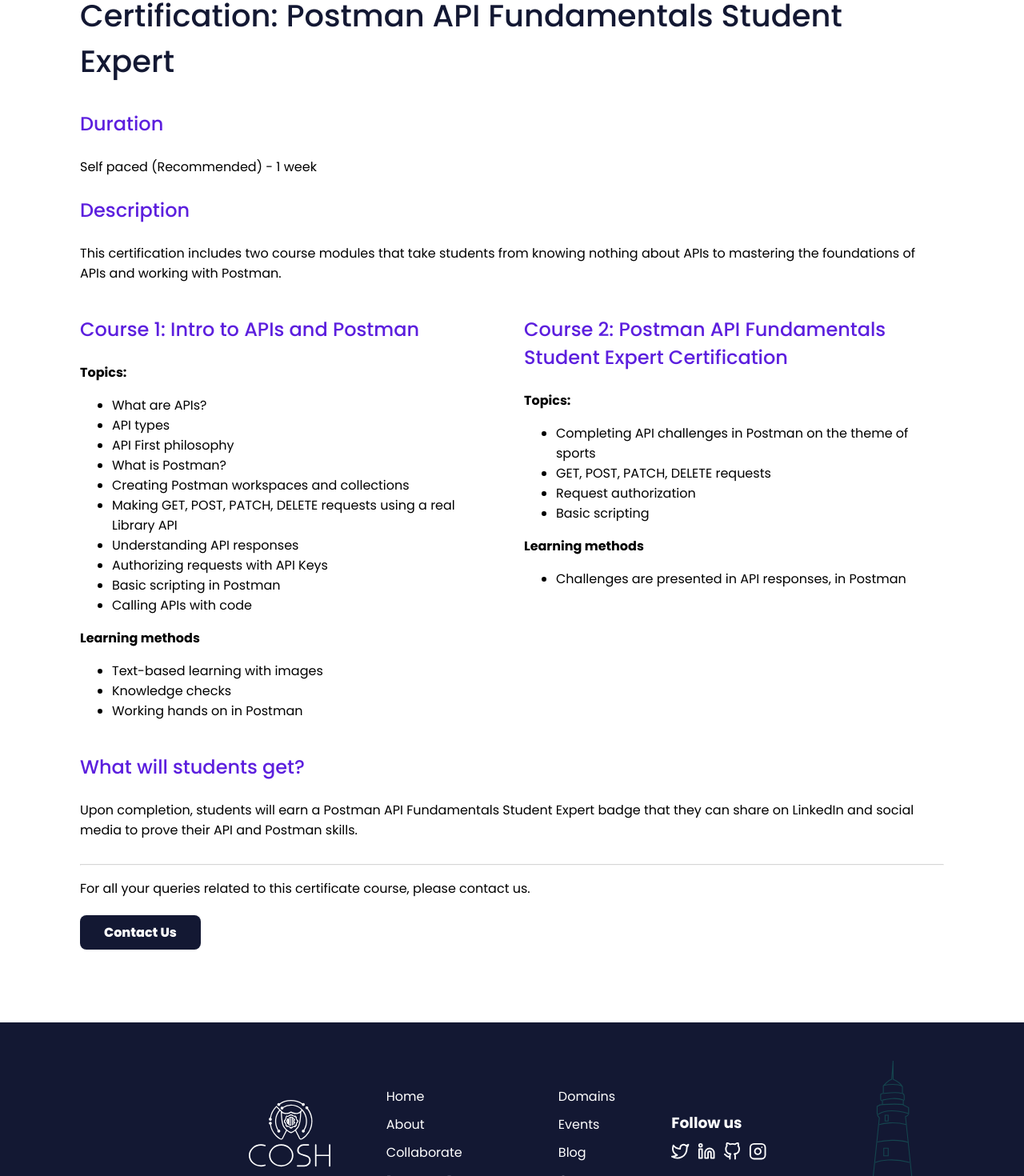
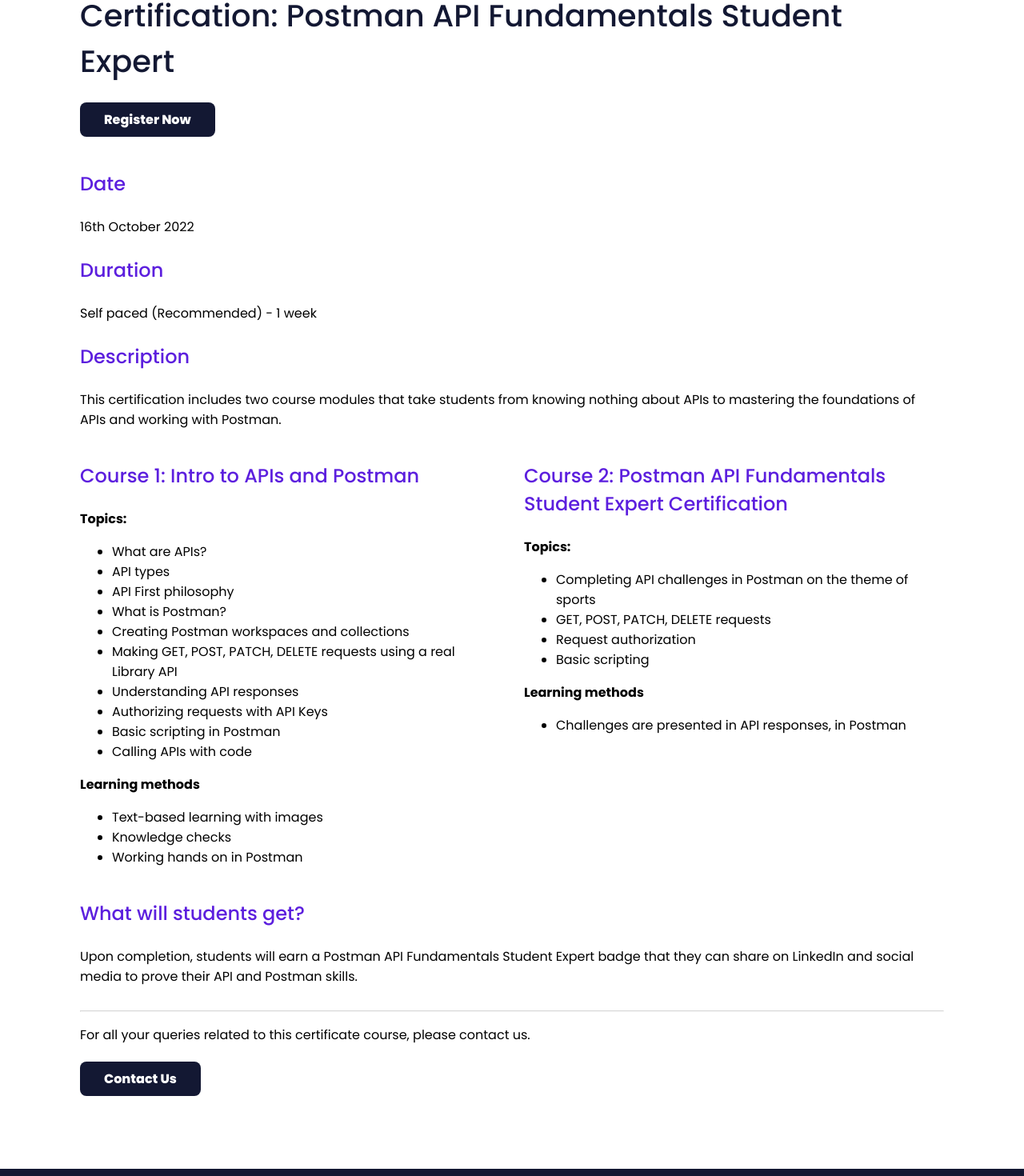
Before and after one commit to COSH-NITK/cosh-website, a React (Create React App) app: page /postman-classroom-program in a window 1280 px wide. Shown: the part 680-2150 px from the top of the page at 80% size. Built offline with nearby package versions, Linux system fonts and the light colour scheme.

Commit message:
⚡ Added postman register link

```diff
--- a/src/Pages/Postman/Postman.jsx
+++ b/src/Pages/Postman/Postman.jsx
@@ -29,15 +29,14 @@
             </div>
         </div>
         <div className="postmanSection3">
-            {/* <h2>About</h2>
-            <p>Application Programming Interface (API) is a software-to-software interface that enables two applications to exchange data with each other. In a world increasingly dominated by digital, APIs are an integral part of our daily lives. They are a part of almost everything we do on the Internet. Each time we use an application like Instagram, send an instant message or check the latest news on our phones, we're using an API!</p>
-            <p>APIs allow the line of business users and IT to leverage software and applications to increase productivity and improve the bottom line. From social collaboration tools to more innovative approaches to customer outreach, taking advantage of APIs can prove dividends within the enterprise.</p>
-            <p>To promote API Literacy and API-First Principles amongst the students of NITK Surathkal, Postman, a startup turned Unicorn (and a Pioneer in API Industry), is offering a Certification Course on “API-based Programming”. The first round of the course offering will start in August 2022. The mode of the course will be online with live lectures and tutorials for all the modules, and will be free of cost! It will give an opportunity to all the students at NITK Surathkal to delve into API-based literacy, which is currently being offered to leading institutions globally!</p>
-
-            <hr /> */}
 
             {/* <h2>Details of the Certificate Course</h2> */}
             <h2>Certification: Postman API Fundamentals Student Expert</h2>
+
+            <a href="https://forms.gle/pUNLzCXjmnu54nGJA" target="_blank" className="button-dark">Register Now</a>
+
+            <h3 style={{marginTop: '50px'}}>Date</h3>
+            <p>16th October 2022</p>
 
             <h3>Duration</h3>
             <p>Self paced (Recommended) - 1 week</p>
@@ -83,93 +82,17 @@
                 </div>
             </div>
 
-            {/* <h3>Course Features</h3>
-            <ul>
-                <li>Each module shall have 1-2 hours of lecture delivery, followed by an assignment</li>
-                <li>Tutorials hours for each module where students will get assistance to solve the assignments</li>
-                <li>Office hours for Postman for assistance in the completion of assignments</li>
-                <li>Self-paced with a recommended time of  4 weeks to complete</li>
-                <li>Free of cost for all the students of NITK Surathkal</li>
-                <li>No Pre-requisites</li>
-                <li>Open to students from all disciplines and batches</li>
-            </ul> */}
-
             <h3>What will students get?</h3>
+            <p>
             Upon completion, students will earn a Postman API Fundamentals Student Expert badge that they can share on LinkedIn and social media to prove their API and Postman skills.
-            {/* <ul>
-                <li>Postman Student Expert Badge (on completion of additional student expert module)</li>
-                <li>Certificate of Course Completion (Printable Soft Copy only)</li>
-                <li>Opportunity to learn API-based programming that is currently being offered to leading institutions globally!</li>
-            </ul> */}
-
-            {/* <h3>Mode of Delivery</h3>
-            Live lectures and tutorial sessions for every module. */}
-
-            {/* <hr />
-
-            <h2>Dates and Registration</h2>
-            Course Start Date: 25 January 2022
+            </p>
 
             <hr />
-
-            <h2>Schedule of live Sessions</h2>
-            <h3>Live Lecture Sessions:</h3>
-            <h3>Live Tutorial Sessions:</h3>
-
-            <strong>NOTE: Recordings of all the lecture and tutorial sessions shall be made available on this page, post-completion.</strong>
-
-            <hr />
-
-            <h2>Some Additional Resources</h2>
-            <p>Some additional resources to learn the basics of JavaScript and HTML can be found on the following link:</p>
-            <a href="https://github.com/bitsacm/Slack-Stock-DAG/blob/master/frontend.md">https://github.com/bitsacm/Slack-Stock-DAG/blob/master/frontend.md</a>
-            <p>Students are advised to go through the resources related to the basics of JavaScript and HTML (just the basics) before the lecture session of API 103. It will help you in comprehending the content better.</p>
-
-            <hr /> */}
-
-            <hr />
-
-            {/* <h2>Course Logistics</h2>
-            <ul>
-                <li>Students can complete all three modules of the course with the help of live lectures and tutorial sessions that shall be conducted for each module. The recordings of the live sessions will be made available to all the registered students.</li>
-                <li>Students can also take the help of the video recordings (created by Postman) that are associated with each module over the Postman platform.</li>
-                <li>There will be online doubt clearing sessions (office hours) for each of the modules by the Postman team whose details will be shared with the registered students via email.</li>
-                <li>Students who finish by the deadline shall be awarded the Certificate of Completion. The certificate shall be a printable PDF copy.</li>
-                <li>After finishing all three modules of the course, students can register for the student expert program and claim their Student Expert Badge. The details are given below.</li>
-            </ul>
-
-            <hr /> */}
-
-            {/* <h2>Student Expert Badge</h2>
-            <ul>
-                <li>Students who complete all three modules of the API course can register for the student expert program. They can complete this additional student expert module and claim their Student Expert Badge.</li>
-                <li>The badge is a digital badge and will be shared with you via email. This badge can be displayed over social media platforms, such as LinkedIn.</li>
-            </ul>
-
-            <hr /> */}
 
             {/* <h2>Contact Us</h2> */}
             <p className="contactCaption">For all your queries related to this certificate course, please contact us.</p>
             <Link to="/contact" className="button-dark">Contact Us</Link>
 
-            {/* <hr />
-
-            <h2>Team</h2>
-            <ul>
-                <li>Dr. Jagat Sesh Challa</li>
-                <li>Dr. Jagat Sesh Challa</li>
-                <li>Dr. Jagat Sesh Challa</li>
-            </ul>
-
-            <hr />
-
-            <h2>Volunteers and Teaching Assistants</h2>
-            <ul>
-                <li>Abhirath Anupam Joshi - Student Coordinator (f20191136@pilani.bits-pilani.ac.in)</li>
-                <li>Ishpreet Singh Sood (f20200651@pilani.bits-pilani.ac.in)</li>
-                <li>Abhirath Anupam Joshi - Student Coordinator (f20191136@pilani.bits-pilani.ac.in)</li>
-                <li>Ishpreet Singh Sood (f20200651@pilani.bits-pilani.ac.in)</li>
-            </ul> */}
         </div>
     </div>
   )
```
